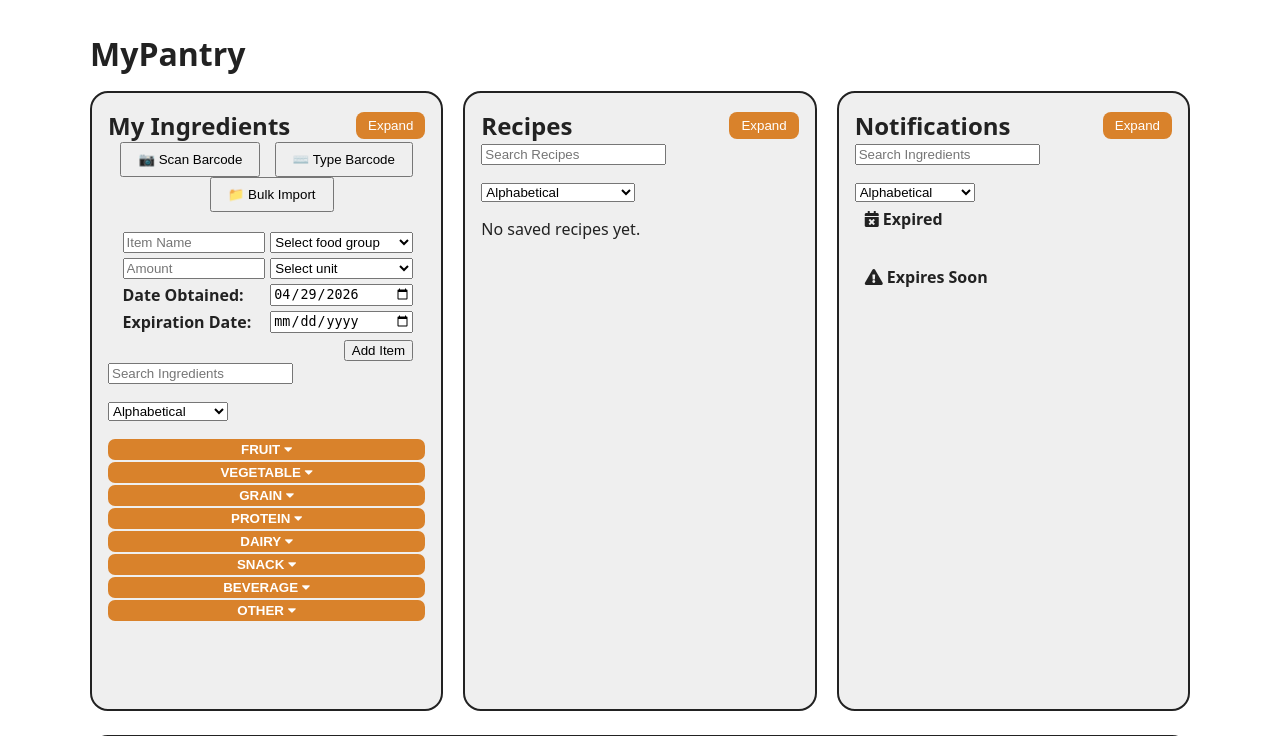
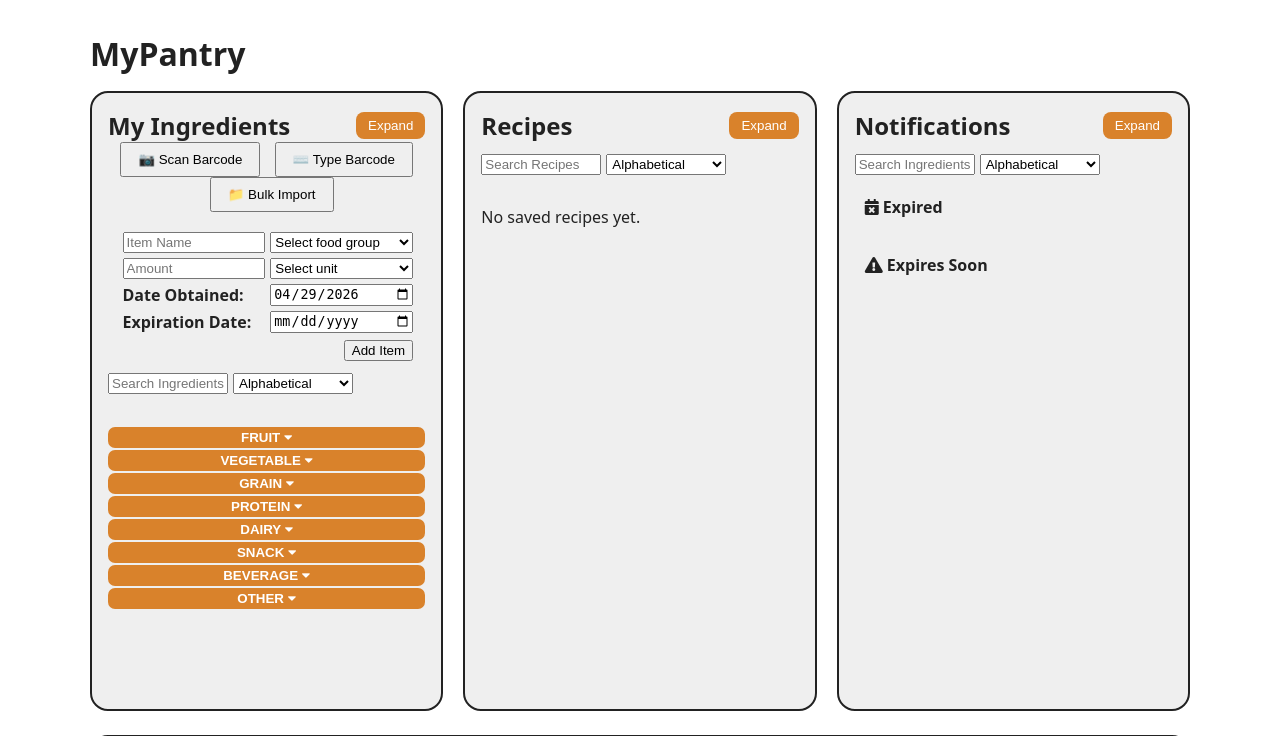
Before and after one commit to eleusink/my-pantry-dependabot, a Django app: page / in a window 1280 px wide. Shown: the part 92-828 px from the top of the page. Run offline with Django 4.2, Linux system fonts and the light colour scheme; the visitor is signed in with stand-in values (Sample User, id 1); data comes from the database, SQL or seed files in the repository; data that the repository does not hold is empty.

Commit message:
Filter CSS

```diff
--- a/your-local-code/Inventory/static/css/styles.css
+++ b/your-local-code/Inventory/static/css/styles.css
@@ -319,6 +319,33 @@ li.expired-symbol::before {
 
 #ingredients-panel {
   flex: 1;
+}
+
+/* ================= FILTER / SEARCH DISPLAY ================= */
+.filter-section {
+  display: flex;
+  align-items: left;
+  gap: 5px;
+  padding-top: 10px;
+}
+
+#search-container {
+  flex: 0 0 120px;
+}
+
+.search-bar {
+  width: 100%;
+  box-sizing: border-box;
+}
+
+.filter-select-dropdown {
+  flex: 0 0 120px;
+}
+
+.filter-select-dropdown select {
+  width: 100%;
+  box-sizing: border-box;
+  padding: 1px;
 }
 
 /* ================= ADD INGREDIENT FORM DISPLAY ================= */
```
